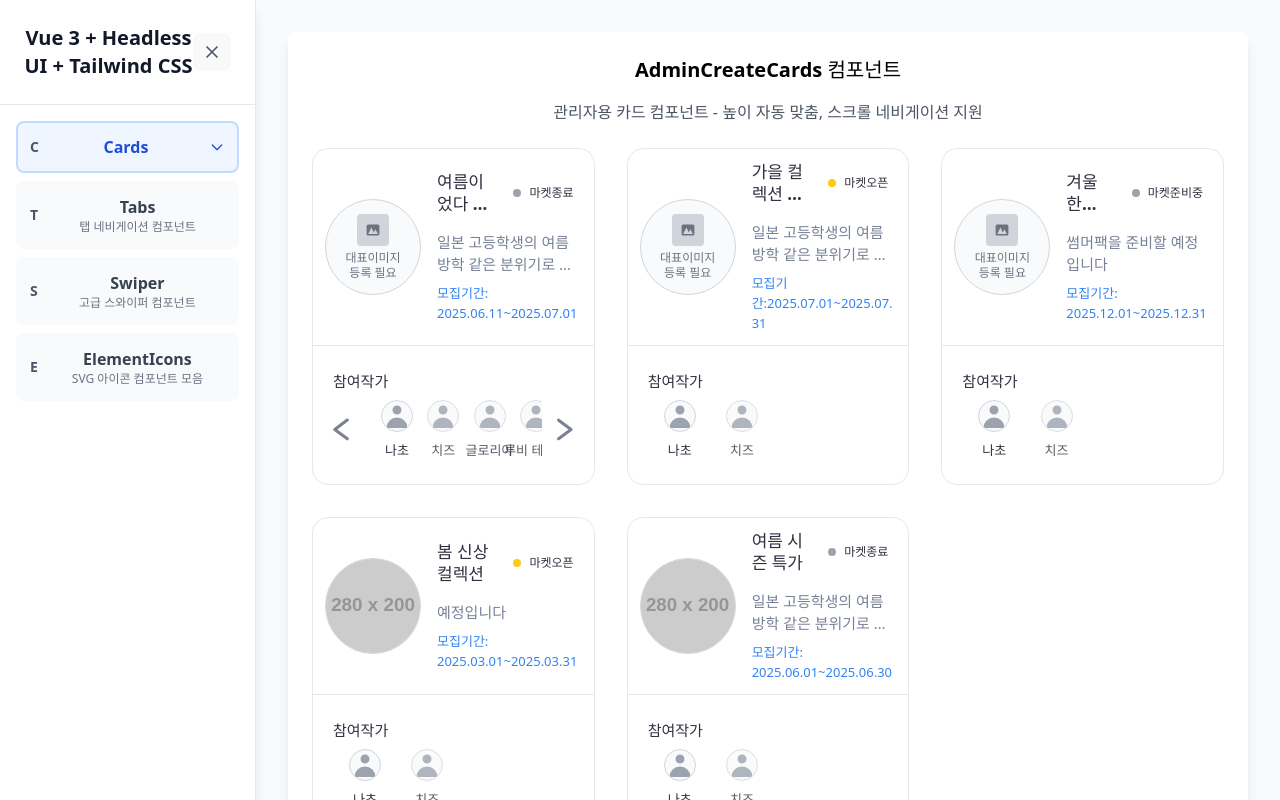
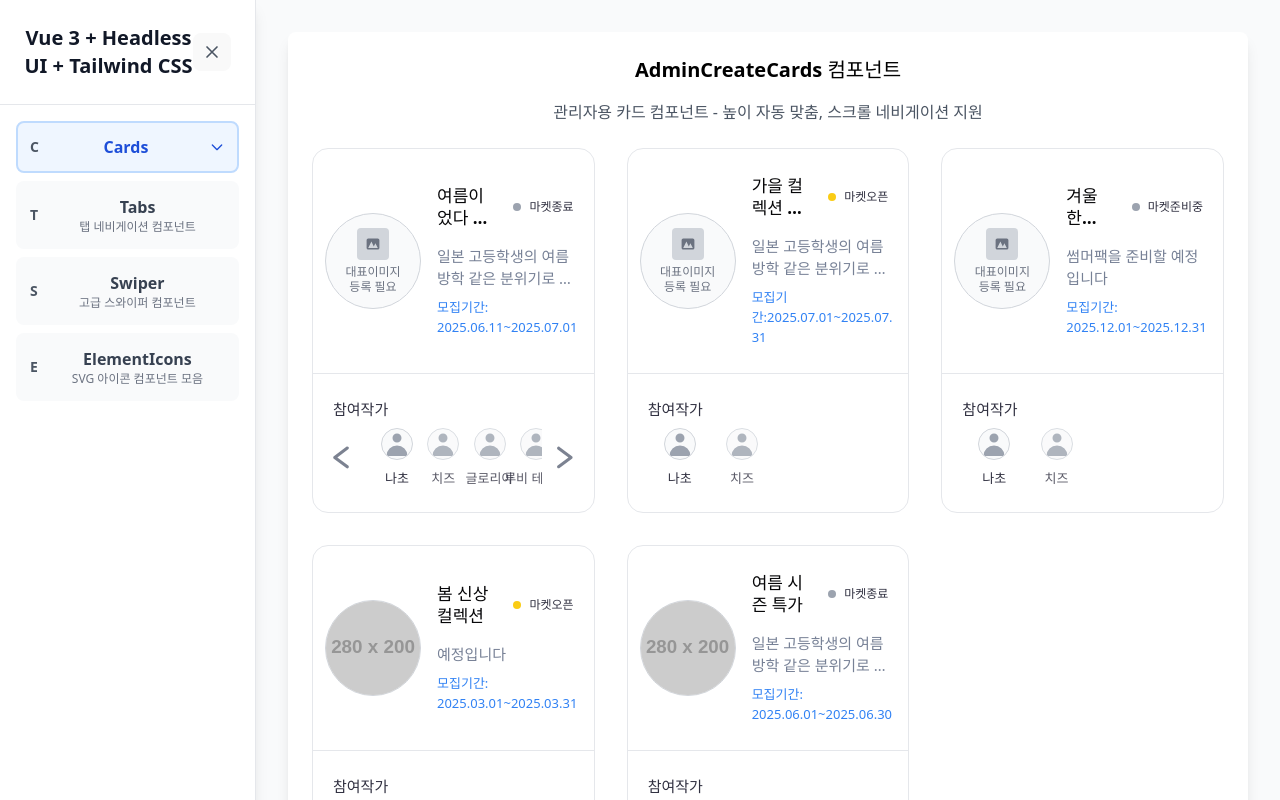
Before and after one commit to Theo1678/moremore-component, a Vue app: page /cards/admin-cards in a window 1280 px wide. Shown: the top 800 px of the page. Built offline with nearby package versions, Linux system fonts and the light colour scheme.

Commit message:
fix: AdminCreateCards - content padding 변경 - 제목과 배지 flex-nowrap으로 변경 - title 컬러변경

```diff
--- a/src/components/Cards/AdminCreateCards.vue
+++ b/src/components/Cards/AdminCreateCards.vue
@@ -103,11 +103,11 @@ const shouldShowImage = (shop) => {
       >
         <!-- 상단 섹션 -->
         <div
-          class="p-3 cursor-pointer flex-grow"
+          class="px-3 py-[20px] md:py-[26px] cursor-pointer flex-grow"
           @click="handleShopClick(shop)"
         >
           <div class="flex items-center gap-4 h-full">
-            <!-- 원형 이미지 -->
+            <!-- 대표 이미지 -->
             <div
               class="w-24 h-24 rounded-full border border-gray-300 bg-gray-50 flex-shrink-0 overflow-hidden"
             >
@@ -146,11 +146,14 @@ const shouldShowImage = (shop) => {
               </template>
             </div>
 
+            <!-- content -->
             <div class="flex-1 min-w-0 text-left flex flex-col justify-center">
               <!-- 제목과 배지 -->
-              <div class="flex items-center justify-between gap-3 mb-2">
+              <div
+                class="flex flex-nowrap items-center justify-between gap-3 mb-2"
+              >
                 <h2
-                  class="font-pretendard text-[17px] font-bold leading-[22px] line-clamp-2 text-[#303040]"
+                  class="font-pretendard text-[17px] font-bold leading-[22px] line-clamp-2 text-[#060608]"
                 >
                   {{ shop.title }}
                 </h2>
```
